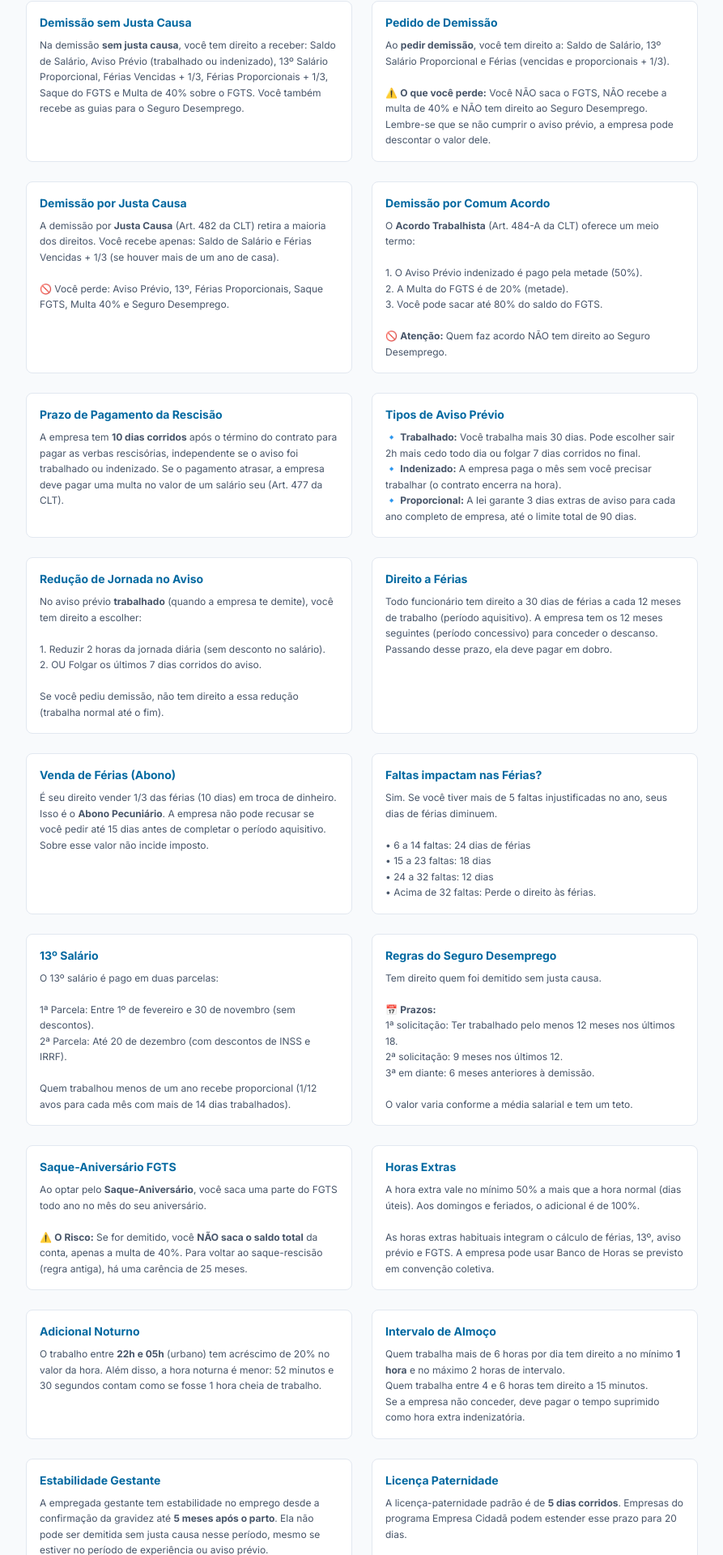
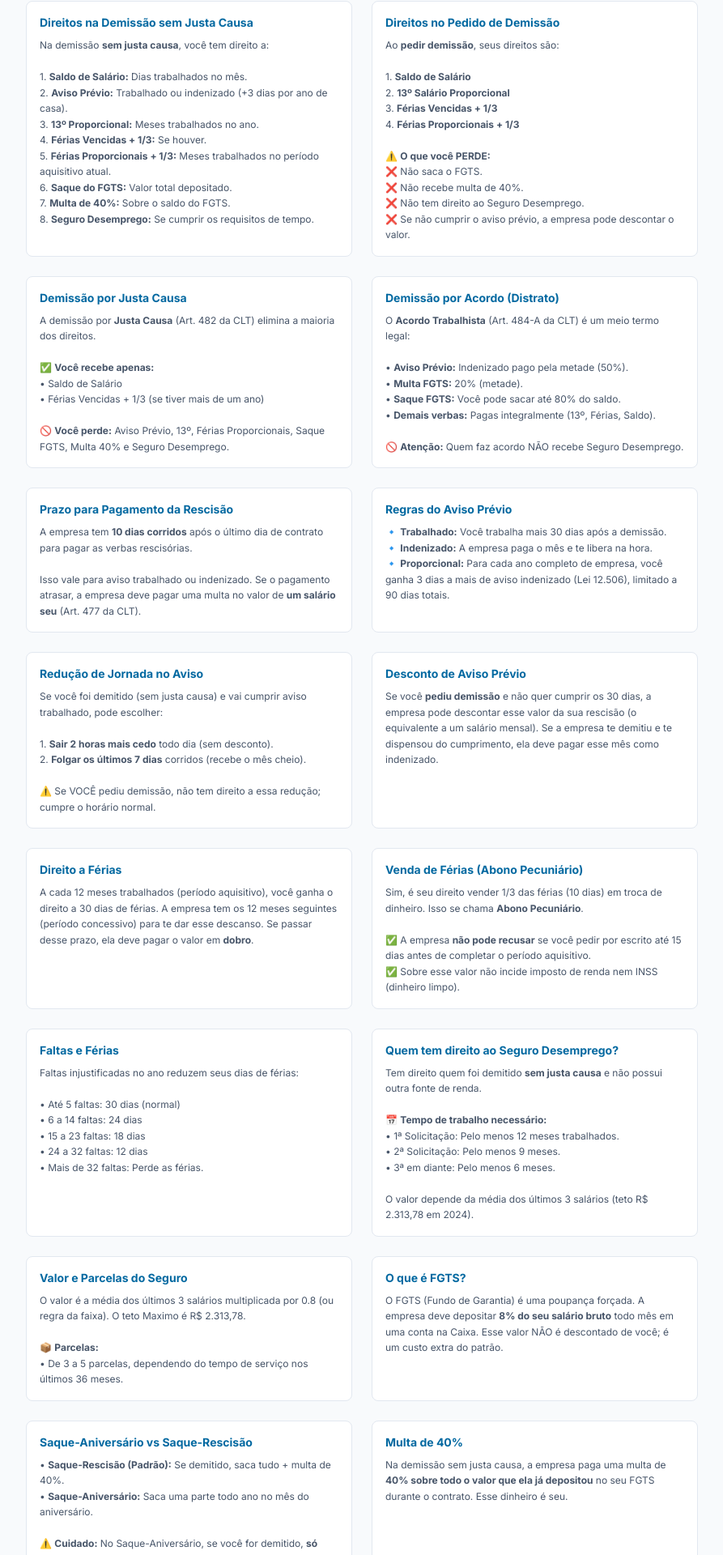
Before and after one commit to sickboy81/contatrabalhista, a React (Vite) app: page /#/assistente in a window 1280 px wide. Shown: the part 1175-3095 px from the top of the page at 81% size, without its empty margins (193-1086 px from the left). Built offline with nearby package versions, Linux system fonts and the light colour scheme.

Commit message:
Enhance knowledge base and fix auto-scroll on long responses

```diff
--- a/pages/LegalAssistant.tsx
+++ b/pages/LegalAssistant.tsx
@@ -17,118 +17,148 @@ interface KnowledgeBaseItem {
 
 // --- BANCO DE DADOS LOCAL (CÉREBRO DO ROBÔ) ---
 const KNOWLEDGE_BASE: KnowledgeBaseItem[] = [
-  // --- RESCISÃO E DEMISSÃO ---
+  // --- DEMISSÃO E RESCISÃO ---
   {
-    title: "Demissão sem Justa Causa",
-    keywords: ['sem justa causa', 'fui demitido', 'demissao sem justa', 'direitos demissao'],
-    answer: "Na demissão **sem justa causa**, você tem direito a receber: Saldo de Salário, Aviso Prévio (trabalhado ou indenizado), 13º Salário Proporcional, Férias Vencidas + 1/3, Férias Proporcionais + 1/3, Saque do FGTS e Multa de 40% sobre o FGTS. Você também recebe as guias para o Seguro Desemprego."
+    title: "Direitos na Demissão sem Justa Causa",
+    keywords: ['sem justa causa', 'fui demitido', 'demissao sem justa', 'direitos demissao', 'me mandaram embora', 'direitos ao ser despedido'],
+    answer: "Na demissão **sem justa causa**, você tem direito a:\n\n1. **Saldo de Salário:** Dias trabalhados no mês.\n2. **Aviso Prévio:** Trabalhado ou indenizado (+3 dias por ano de casa).\n3. **13º Proporcional:** Meses trabalhados no ano.\n4. **Férias Vencidas + 1/3:** Se houver.\n5. **Férias Proporcionais + 1/3:** Meses trabalhados no período aquisitivo atual.\n6. **Saque do FGTS:** Valor total depositado.\n7. **Multa de 40%:** Sobre o saldo do FGTS.\n8. **Seguro Desemprego:** Se cumprir os requisitos de tempo."
   },
   {
-    title: "Pedido de Demissão",
-    keywords: ['pedido de demissão', 'pedir demissão', 'pedir as contas', 'quero sair', 'me demitir'],
-    answer: "Ao **pedir demissão**, você tem direito a: Saldo de Salário, 13º Salário Proporcional e Férias (vencidas e proporcionais + 1/3). \n\n⚠️ **O que você perde:** Você NÃO saca o FGTS, NÃO recebe a multa de 40% e NÃO tem direito ao Seguro Desemprego. Lembre-se que se não cumprir o aviso prévio, a empresa pode descontar o valor dele."
+    title: "Direitos no Pedido de Demissão",
+    keywords: ['pedido de demissao', 'pedir demissao', 'pedir as contas', 'quero sair', 'me demitir', 'pedindo as contas'],
+    answer: "Ao **pedir demissão**, seus direitos são:\n\n1. **Saldo de Salário**\n2. **13º Salário Proporcional**\n3. **Férias Vencidas + 1/3**\n4. **Férias Proporcionais + 1/3**\n\n⚠️ **O que você PERDE:**\n❌ Não saca o FGTS.\n❌ Não recebe multa de 40%.\n❌ Não tem direito ao Seguro Desemprego.\n❌ Se não cumprir o aviso prévio, a empresa pode descontar o valor."
   },
   {
     title: "Demissão por Justa Causa",
-    keywords: ['justa causa', 'motivo grave', 'roubo', 'agressão', 'abandono de emprego'],
-    answer: "A demissão por **Justa Causa** (Art. 482 da CLT) retira a maioria dos direitos. Você recebe apenas: Saldo de Salário e Férias Vencidas + 1/3 (se houver mais de um ano de casa). \n\n🚫 Você perde: Aviso Prévio, 13º, Férias Proporcionais, Saque FGTS, Multa 40% e Seguro Desemprego."
+    keywords: ['justa causa', 'falta grave', 'motivo grave', 'roubo', 'agressao', 'abandono de emprego', 'desidia'],
+    answer: "A demissão por **Justa Causa** (Art. 482 da CLT) elimina a maioria dos direitos.\n\n✅ **Você recebe apenas:**\n• Saldo de Salário\n• Férias Vencidas + 1/3 (se tiver mais de um ano)\n\n🚫 **Você perde:** Aviso Prévio, 13º, Férias Proporcionais, Saque FGTS, Multa 40% e Seguro Desemprego."
   },
   {
-    title: "Demissão por Comum Acordo",
-    keywords: ['acordo', 'comum acordo', 'distrato', 'acordo trabalhista'],
-    answer: "O **Acordo Trabalhista** (Art. 484-A da CLT) oferece um meio termo: \n\n1. O Aviso Prévio indenizado é pago pela metade (50%). \n2. A Multa do FGTS é de 20% (metade). \n3. Você pode sacar até 80% do saldo do FGTS. \n\n🚫 **Atenção:** Quem faz acordo NÃO tem direito ao Seguro Desemprego."
+    title: "Demissão por Acordo (Distrato)",
+    keywords: ['acordo', 'comum acordo', 'distrato', 'acordo trabalhista', 'sair por acordo'],
+    answer: "O **Acordo Trabalhista** (Art. 484-A da CLT) é um meio termo legal:\n\n• **Aviso Prévio:** Indenizado pago pela metade (50%).\n• **Multa FGTS:** 20% (metade).\n• **Saque FGTS:** Você pode sacar até 80% do saldo.\n• **Demais verbas:** Pagas integralmente (13º, Férias, Saldo).\n\n🚫 **Atenção:** Quem faz acordo NÃO recebe Seguro Desemprego."
   },
   {
-    title: "Prazo de Pagamento da Rescisão",
-    keywords: ['prazo pagamento', 'quando recebo', 'dias para pagar', 'prazo rescisao'],
-    answer: "A empresa tem **10 dias corridos** após o término do contrato para pagar as verbas rescisórias, independente se o aviso foi trabalhado ou indenizado. Se o pagamento atrasar, a empresa deve pagar uma multa no valor de um salário seu (Art. 477 da CLT)."
+    title: "Prazo para Pagamento da Rescisão",
+    keywords: ['prazo pagamento', 'quando recebo', 'dias para pagar', 'prazo rescisao', 'multa atraso', 'quanto tempo pra pagar'],
+    answer: "A empresa tem **10 dias corridos** após o último dia de contrato para pagar as verbas rescisórias.\n\nIsso vale para aviso trabalhado ou indenizado. Se o pagamento atrasar, a empresa deve pagar uma multa no valor de **um salário seu** (Art. 477 da CLT)."
   },
 
   // --- AVISO PRÉVIO ---
   {
-    title: "Tipos de Aviso Prévio",
-    keywords: ['aviso prévio', 'aviso previo', 'tipos de aviso'],
-    answer: "🔹 **Trabalhado:** Você trabalha mais 30 dias. Pode escolher sair 2h mais cedo todo dia ou folgar 7 dias corridos no final. \n🔹 **Indenizado:** A empresa paga o mês sem você precisar trabalhar (o contrato encerra na hora). \n🔹 **Proporcional:** A lei garante 3 dias extras de aviso para cada ano completo de empresa, até o limite total de 90 dias."
+    title: "Regras do Aviso Prévio",
+    keywords: ['aviso previo', 'aviso prévio', 'tipos de aviso', 'aviso trabalhado', 'aviso indenizado'],
+    answer: "🔹 **Trabalhado:** Você trabalha mais 30 dias após a demissão.\n🔹 **Indenizado:** A empresa paga o mês e te libera na hora.\n🔹 **Proporcional:** Para cada ano completo de empresa, você ganha 3 dias a mais de aviso indenizado (Lei 12.506), limitado a 90 dias totais."
   },
   {
     title: "Redução de Jornada no Aviso",
-    keywords: ['redução de jornada', 'sair mais cedo', '7 dias corridos', 'duas horas a menos'],
-    answer: "No aviso prévio **trabalhado** (quando a empresa te demite), você tem direito a escolher: \n\n1. Reduzir 2 horas da jornada diária (sem desconto no salário). \n2. OU Folgar os últimos 7 dias corridos do aviso. \n\nSe você pediu demissão, não tem direito a essa redução (trabalha normal até o fim)."
+    keywords: ['reducao de jornada', 'sair mais cedo', '7 dias corridos', 'duas horas a menos', 'folgar aviso'],
+    answer: "Se você foi demitido (sem justa causa) e vai cumprir aviso trabalhado, pode escolher:\n\n1. **Sair 2 horas mais cedo** todo dia (sem desconto).\n2. **Folgar os últimos 7 dias** corridos (recebe o mês cheio).\n\n⚠️ Se VOCÊ pediu demissão, não tem direito a essa redução; cumpre o horário normal."
+  },
+  {
+    title: "Desconto de Aviso Prévio",
+    keywords: ['desconto aviso', 'nao cumprir aviso', 'nao quero cumprir aviso', 'empresa pode descontar'],
+    answer: "Se você **pediu demissão** e não quer cumprir os 30 dias, a empresa pode descontar esse valor da sua rescisão (o equivalente a um salário mensal). Se a empresa te demitiu e te dispensou do cumprimento, ela deve pagar esse mês como indenizado."
   },
 
   // --- FÉRIAS ---
   {
     title: "Direito a Férias",
-    keywords: ['férias', 'ferias', 'descanso', 'quando posso tirar ferias'],
-    answer: "Todo funcionário tem direito a 30 dias de férias a cada 12 meses de trabalho (período aquisitivo). A empresa tem os 12 meses seguintes (período concessivo) para conceder o descanso. Passando desse prazo, ela deve pagar em dobro."
+    keywords: ['direito a ferias', 'quando tiro ferias', 'ferias vencidas', 'periodo aquisitivo'],
+    answer: "A cada 12 meses trabalhados (período aquisitivo), você ganha o direito a 30 dias de férias. A empresa tem os 12 meses seguintes (período concessivo) para te dar esse descanso. Se passar desse prazo, ela deve pagar o valor em **dobro**."
   },
   {
-    title: "Venda de Férias (Abono)",
-    keywords: ['vender férias', 'vender ferias', 'abono pecuniário', 'vender 10 dias'],
-    answer: "É seu direito vender 1/3 das férias (10 dias) em troca de dinheiro. Isso é o **Abono Pecuniário**. A empresa não pode recusar se você pedir até 15 dias antes de completar o período aquisitivo. Sobre esse valor não incide imposto."
+    title: "Venda de Férias (Abono Pecuniário)",
+    keywords: ['vender ferias', 'vender férias', 'abono pecuniario', 'vender 10 dias', 'posso vender minhas ferias'],
+    answer: "Sim, é seu direito vender 1/3 das férias (10 dias) em troca de dinheiro. Isso se chama **Abono Pecuniário**.\n\n✅ A empresa **não pode recusar** se você pedir por escrito até 15 dias antes de completar o período aquisitivo.\n✅ Sobre esse valor não incide imposto de renda nem INSS (dinheiro limpo)."
   },
   {
-    title: "Faltas impactam nas Férias?",
-    keywords: ['faltas', 'desconto ferias', 'faltei muito'],
-    answer: "Sim. Se você tiver mais de 5 faltas injustificadas no ano, seus dias de férias diminuem. \n\n• 6 a 14 faltas: 24 dias de férias \n• 15 a 23 faltas: 18 dias \n• 24 a 32 faltas: 12 dias \n• Acima de 32 faltas: Perde o direito às férias."
+    title: "Faltas e Férias",
+    keywords: ['faltas ferias', 'desconto ferias', 'faltei muito', 'faltas injustificadas'],
+    answer: "Faltas injustificadas no ano reduzem seus dias de férias:\n\n• Até 5 faltas: 30 dias (normal)\n• 6 a 14 faltas: 24 dias\n• 15 a 23 faltas: 18 dias\n• 24 a 32 faltas: 12 dias\n• Mais de 32 faltas: Perde as férias."
   },
 
-  // --- 13º SALÁRIO ---
+  // --- SEGURO DESEMPREGO ---
   {
-    title: "13º Salário",
-    keywords: ['decimo terceiro', '13 salario', '13o', 'gratificacao natalina'],
-    answer: "O 13º salário é pago em duas parcelas: \n\n1ª Parcela: Entre 1º de fevereiro e 30 de novembro (sem descontos). \n2ª Parcela: Até 20 de dezembro (com descontos de INSS e IRRF). \n\nQuem trabalhou menos de um ano recebe proporcional (1/12 avos para cada mês com mais de 14 dias trabalhados)."
+    title: "Quem tem direito ao Seguro Desemprego?",
+    keywords: ['direito seguro desemprego', 'quem recebe seguro', 'regras seguro', 'pegar seguro'],
+    answer: "Tem direito quem foi demitido **sem justa causa** e não possui outra fonte de renda.\n\n📅 **Tempo de trabalho necessário:**\n• 1ª Solicitação: Pelo menos 12 meses trabalhados.\n• 2ª Solicitação: Pelo menos 9 meses.\n• 3ª em diante: Pelo menos 6 meses.\n\nO valor depende da média dos últimos 3 salários (teto R$ 2.313,78 em 2024)."
+  },
+  {
+    title: "Valor e Parcelas do Seguro",
+    keywords: ['valor seguro', 'quantas parcelas', 'calculo seguro', 'teto seguro'],
+    answer: "O valor é a média dos últimos 3 salários multiplicada por 0.8 (ou regra da faixa). O teto Maximo é R$ 2.313,78.\n\n📦 **Parcelas:**\n• De 3 a 5 parcelas, dependendo do tempo de serviço nos últimos 36 meses."
   },
 
-  // --- FGTS E SEGURO DESEMPREGO ---
+  // --- FGTS ---
   {
-    title: "Regras do Seguro Desemprego",
-    keywords: ['seguro desemprego', 'quem tem direito ao seguro', 'parcelas seguro'],
-    answer: "Tem direito quem foi demitido sem justa causa. \n\n📅 **Prazos:** \n1ª solicitação: Ter trabalhado pelo menos 12 meses nos últimos 18. \n2ª solicitação: 9 meses nos últimos 12. \n3ª em diante: 6 meses anteriores à demissão. \n\nO valor varia conforme a média salarial e tem um teto."
+    title: "O que é FGTS?",
+    keywords: ['o que e fgts', 'fundo de garantia', 'deposito fgts', '8 por cento'],
+    answer: "O FGTS (Fundo de Garantia) é uma poupança forçada. A empresa deve depositar **8% do seu salário bruto** todo mês em uma conta na Caixa. Esse valor NÃO é descontado de você; é um custo extra do patrão."
   },
   {
-    title: "Saque-Aniversário FGTS",
-    keywords: ['saque aniversário', 'saque aniversario', 'bloqueio fgts'],
-    answer: "Ao optar pelo **Saque-Aniversário**, você saca uma parte do FGTS todo ano no mês do seu aniversário. \n\n⚠️ **O Risco:** Se for demitido, você **NÃO saca o saldo total** da conta, apenas a multa de 40%. Para voltar ao saque-rescisão (regra antiga), há uma carência de 25 meses."
+    title: "Saque-Aniversário vs Saque-Rescisão",
+    keywords: ['saque aniversario', 'saque rescisao', 'modalidade fgts', 'bloqueio fgts'],
+    answer: "• **Saque-Rescisão (Padrão):** Se demitido, saca tudo + multa de 40%.\n• **Saque-Aniversário:** Saca uma parte todo ano no mês do aniversário.\n\n⚠️ **Cuidado:** No Saque-Aniversário, se você for demitido, **só recebe a multa de 40%**. O saldo fica retido. Para voltar ao padrão, demora 25 meses (2 anos e 1 mês)."
+  },
+  {
+    title: "Multa de 40%",
+    keywords: ['multa 40', 'multa fgts', 'quarenta por cento', 'multa rescisoria'],
+    answer: "Na demissão sem justa causa, a empresa paga uma multa de **40% sobre todo o valor que ela já depositou** no seu FGTS durante o contrato. Esse dinheiro é seu."
   },
 
-  // --- JORNADA E HORAS EXTRAS ---
+  // --- JORNADA, HORAS EXTRAS E ADICIONAIS ---
   {
     title: "Horas Extras",
-    keywords: ['hora extra', 'valor hora extra', 'banco de horas'],
-    answer: "A hora extra vale no mínimo 50% a mais que a hora normal (dias úteis). Aos domingos e feriados, o adicional é de 100%. \n\nAs horas extras habituais integram o cálculo de férias, 13º, aviso prévio e FGTS. A empresa pode usar Banco de Horas se previsto em convenção coletiva."
+    keywords: ['hora extra', 'valor hora extra', 'banco de horas', '50%', '100%'],
+    answer: "A hora extra deve ser paga com adicional de:\n• **50%** (mínimo) em dias úteis.\n• **100%** (dobro) em domingos e feriados.\n\nAs horas extras habituais entram na média para pagar Férias, 13º, FGTS e Aviso Prévio. O banco de horas é permitido se houver acordo escrito."
   },
   {
     title: "Adicional Noturno",
-    keywords: ['adicional noturno', 'trabalho a noite', 'hora noturna'],
-    answer: "O trabalho entre **22h e 05h** (urbano) tem acréscimo de 20% no valor da hora. Além disso, a hora noturna é menor: 52 minutos e 30 segundos contam como se fosse 1 hora cheia de trabalho."
+    keywords: ['adicional noturno', 'trabalho a noite', 'hora noturna', '22h as 5h'],
+    answer: "Trabalho urbano entre **22h e 05h** tem adicional de **20%** sobre a hora normal. Além disso, a 'hora noturna' é mais curta: 52 minutos e 30 segundos contam como 1 hora de trabalho."
   },
   {
-    title: "Intervalo de Almoço",
-    keywords: ['almoço', 'intervalo', 'hora de almoço', 'descanso'],
-    answer: "Quem trabalha mais de 6 horas por dia tem direito a no mínimo **1 hora** e no máximo 2 horas de intervalo. \nQuem trabalha entre 4 e 6 horas tem direito a 15 minutos. \nSe a empresa não conceder, deve pagar o tempo suprimido como hora extra indenizatória."
+    title: "Adicional de Insalubridade e Periculosidade",
+    keywords: ['insalubridade', 'periculosidade', 'adicional risco', 'trabalho perigoso'],
+    answer: "☢️ **Periculosidade:** 30% sobre o salário base (risco de vida, eletricidade, explosivos, moto).\n🤢 **Insalubridade:** 10%, 20% ou 40% sobre o salário MÍNIMO (agentes nocivos à saúde, ruído, calor, químicos).\n\nNão se acumulam (você recebe o mais vantajoso)."
+  },
+  {
+    title: "Intervalo de Almoço (Intrajornada)",
+    keywords: ['almoco', 'intervalo', 'hora de almoco', 'descanso', 'pausa'],
+    answer: "Regras de intervalo:\n• Acima de 6h trabalho: Mínimo **1 hora** de almoço.\n• De 4h a 6h: 15 minutos.\n• Até 4h: Sem intervalo obrigatório.\n\nSe a empresa não der o intervalo, deve pagar o tempo suprimido como hora extra indenizatória."
   },
 
-  // --- DIREITOS ESPECÍFICOS ---
+  // --- BENEFÍCIOS E OUTROS ---
+  {
+    title: "Vale Transporte",
+    keywords: ['vale transporte', 'desconto vt', 'vt em dinheiro', 'transporte'],
+    answer: "A empresa é obrigada a fornecer VT se você precisar. Pode descontar até **6% do seu salário básico** (ou o custo real do transporte, o que for menor). O pagamento em dinheiro é permitido apenas em casos excepcionais ou acordo coletivo, mas tem natureza salarial (incide imposto)."
+  },
   {
     title: "Estabilidade Gestante",
-    keywords: ['gestante', 'gravida', 'estabilidade gravidez'],
-    answer: "A empregada gestante tem estabilidade no emprego desde a confirmação da gravidez até **5 meses após o parto**. Ela não pode ser demitida sem justa causa nesse período, mesmo se estiver no período de experiência ou aviso prévio."
+    keywords: ['gestante', 'gravida', 'estabilidade gravidez', 'demissao gravida'],
+    answer: "A gestante tem estabilidade provisória desde a **confirmação da gravidez** (mesmo que a empresa não saiba) até **5 meses após o parto**. Não pode ser demitida sem justa causa, nem mesmo no período de experiência."
   },
   {
     title: "Licença Paternidade",
-    keywords: ['paternidade', 'licença pai', 'dias paternidade'],
-    answer: "A licença-paternidade padrão é de **5 dias corridos**. Empresas do programa Empresa Cidadã podem estender esse prazo para 20 dias."
-  },
-  {
-    title: "Vale Transporte",
-    keywords: ['vale transporte', 'desconto vt', 'vt em dinheiro'],
-    answer: "O Vale Transporte é obrigatório para o deslocamento casa-trabalho. A empresa pode descontar até **6% do salário base** do funcionário (se o custo do VT for menor que 6%, desconta-se apenas o custo real)."
+    keywords: ['paternidade', 'licenca pai', 'quantos dias pai'],
+    answer: "O pai tem direito a **5 dias corridos** de licença remunerada logo após o nascimento. Empresas do programa Empresa Cidadã podem estender para 20 dias."
   },
   {
     title: "Atestado Médico",
-    keywords: ['atestado', 'falta justificada', 'descontar atestado'],
-    answer: "A empresa é obrigada a aceitar atestados médicos válidos e abonar as faltas. Não pode haver desconto de salário. Atestados de acompanhamento de filhos (até 6 anos) também são garantidos por lei (1 dia por ano), mas convenções coletivas costumam ampliar esse direito."
+    keywords: ['atestado', 'falta justificada', 'descontar atestado', 'atestado filho'],
+    answer: "Atestado médico válido abona a falta (não desconta salário). Você também tem direito a acompanhar filho de até 6 anos ao médico (1 dia por ano pela CLT, mas convenções costumam dar mais)."
+  },
+  {
+    title: "Salário Família",
+    keywords: ['salario familia', 'abono filho', 'quem recebe salario familia'],
+    answer: "É um valor pago pelo INSS (via empresa) para trabalhadores de baixa renda com filhos até 14 anos ou inválidos. O valor em 2024 é de R$ 62,04 por filho para quem ganha até R$ 1.819,26."
+  },
+  {
+    title: "Contribuição Sindical",
+    keywords: ['imposto sindical', 'contribuicao sindical', 'desconto sindicato'],
+    answer: "A Contribuição Sindical (um dia de trabalho) **NÃO é mais obrigatória** desde 2017. Ela só pode ser descontada se você autorizar prévia e expressamente por escrito."
   }
 ];
 
@@ -149,9 +179,14 @@ const LegalAssistant: React.FC = () => {
   const currentYear = new Date().getFullYear();
   const currentMonthName = new Date().toLocaleDateString('pt-BR', { month: 'long' });
 
-  // Auto-scroll
+  // Auto-scroll logic
   useEffect(() => {
-    chatEndRef.current?.scrollIntoView({ behavior: 'smooth' });
+    // Only scroll to bottom for user messages or typing indicator
+    // This prevents long AI responses from scrolling to the footer, hiding the start of the text
+    const lastMessage = messages[messages.length - 1];
+    if (isTyping || lastMessage?.role === 'user') {
+      chatEndRef.current?.scrollIntoView({ behavior: 'smooth' });
+    }
   }, [messages, isTyping]);
 
   const findBestMatch = (text: string): string => {
```
